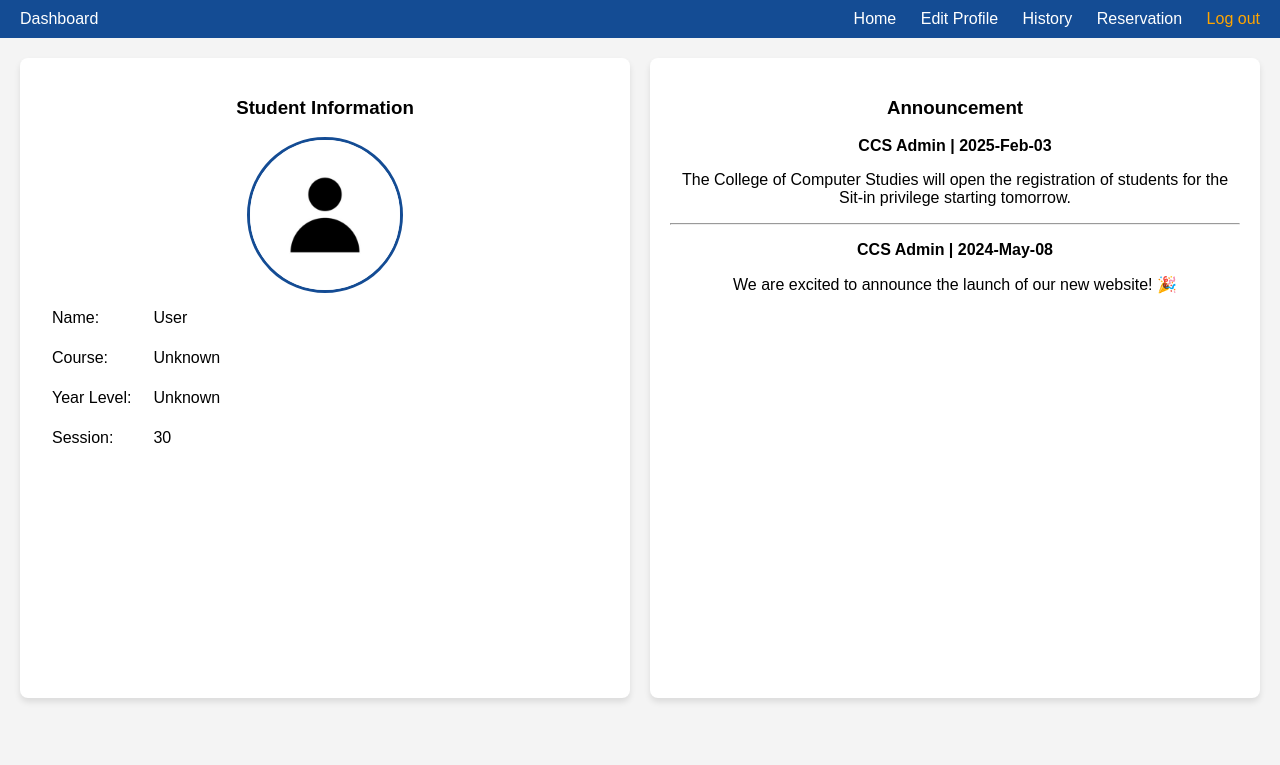
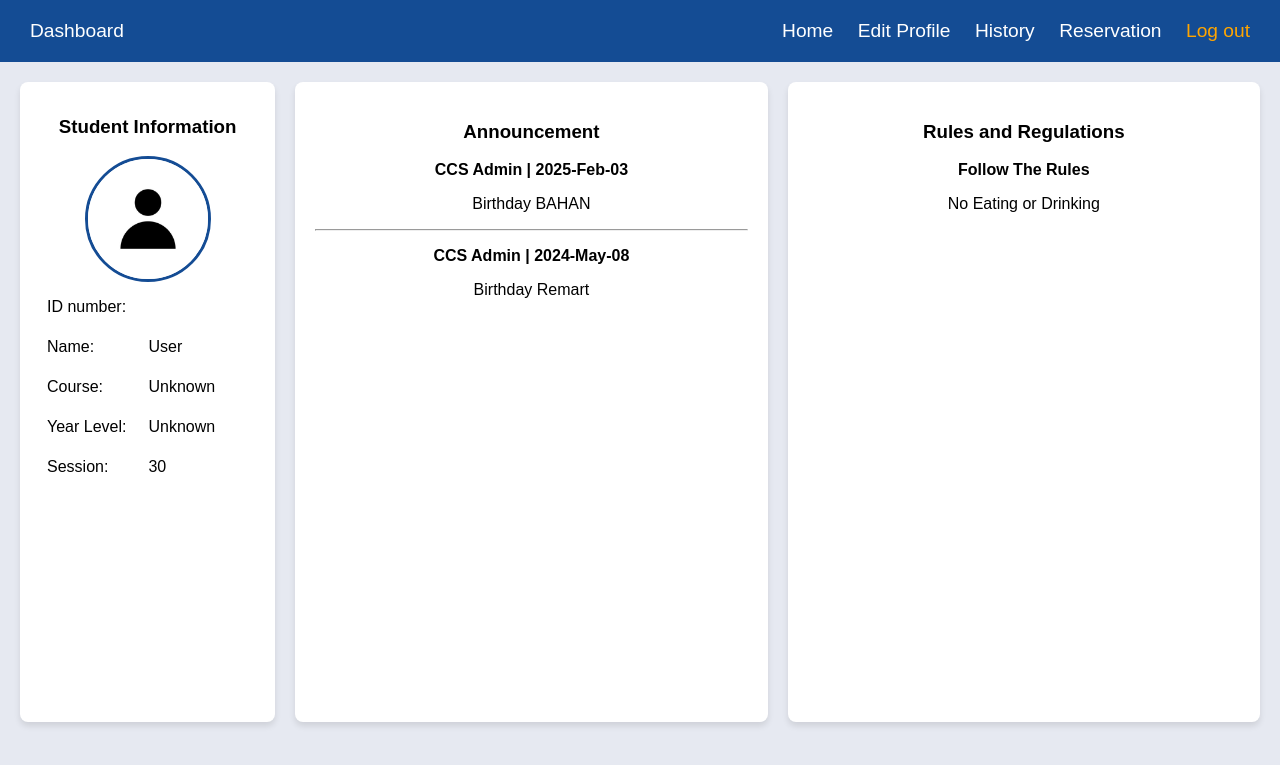
Before and after one commit to StanleyDimarucut/SysArch-PHP, a PHP site: page /dashboard.php in a window 1280 px wide. Shown: the top 765 px of the page. Run offline with PHP 8.4, Linux system fonts and the light colour scheme; the visitor is signed in with stand-in values (Sample User, id 1); data that the repository does not hold is empty.

Commit message:
third commit

```diff
--- a/dashboard.php
+++ b/dashboard.php
@@ -10,13 +10,14 @@
 $username = $_SESSION["username"];
 
 // Fetch user details including profile image
-$query = "SELECT CONCAT(FIRSTNAME, ' ', MIDNAME, ' ', LASTNAME) AS full_name, COURSE, YEARLEVEL, PROFILE_IMG FROM register WHERE USERNAME = ?";
+$query = "SELECT IDNO, CONCAT(FIRSTNAME, ' ', MIDNAME, ' ', LASTNAME) AS full_name, COURSE, YEARLEVEL, PROFILE_IMG FROM register WHERE USERNAME = ?";
 $stmt = mysqli_prepare($con, $query);
 mysqli_stmt_bind_param($stmt, "s", $username);
 mysqli_stmt_execute($stmt);
 $result = mysqli_stmt_get_result($stmt);
 
 if ($row = mysqli_fetch_assoc($result)) {
+    $idno = $row["IDNO"];
     $fullname = $row["full_name"];
     $course = $row["COURSE"];
     $year = $row["YEARLEVEL"];
@@ -40,7 +41,7 @@
             font-family: Arial, sans-serif;
             margin: 0;
             padding: 0;
-            background-color: #f4f4f4;
+            background-color:rgb(230, 233, 241);
         }
         td {
             padding: 10px;
@@ -48,15 +49,17 @@
         }
         .navbar {
             background-color: #144c94;
-            padding: 10px;
+            padding: 20px;
             display: flex;
             justify-content: space-between;
             align-items: center;
+
         }
         .navbar a {
             color: white;
             text-decoration: none;
             margin: 0 10px;
+            font-size: larger;
         }
         .navbar a:hover {
             color: yellow;
@@ -81,6 +84,10 @@
             justify-content: space-between;
             flex-grow: 1;
         }
+        .card:first-child {
+            width: 25%; /* Reduce width */
+            padding: 15px; /* Reduce padding */
+        }
         @media (max-width: 768px) {
             .container {
                 flex-direction: column;
@@ -91,8 +98,8 @@
             }
         }
         .profile-img {
-            width: 150px;
-            height: 150px;
+            width: 120px; /* Reduce image size */
+            height: 120px;
             border-radius: 50%;
             object-fit: cover;
             border: 3px solid #144c94;
@@ -101,7 +108,7 @@
 </head>
 <body>
     <div class="navbar">
-        <a href="Homepage.php">Dashboard</a>
+        <a>Dashboard</a>
         <div>
             <a href="dashboard.php">Home</a>
             <a href="profile.php">Edit Profile</a>
@@ -114,24 +121,33 @@
     <div class="container">
         <!-- Student Information -->
         <div class="card">
+            <div class="profile">
             <h3>Student Information</h3>
             <img src="<?php echo htmlspecialchars($profile_img); ?>" alt="Profile Picture" class="profile-img">
             <table class="info-table">
+                <tr><td>ID number:</td><td><?php echo htmlspecialchars($idno); ?></td></tr>
                 <tr><td>Name:</td><td><?php echo htmlspecialchars($fullname); ?></td></tr>
                 <tr><td>Course:</td><td><?php echo htmlspecialchars($course); ?></td></tr>
                 <tr><td>Year Level:</td><td><?php echo htmlspecialchars($year); ?></td></tr>
                 <tr><td>Session:</td><td>30</td></tr> <!-- Placeholder value -->
             </table>
+            </div>
         </div>
 
         <!-- Announcements -->
         <div class="card">
             <h3>Announcement</h3>
             <p><strong>CCS Admin | 2025-Feb-03</strong></p>
-            <p>The College of Computer Studies will open the registration of students for the Sit-in privilege starting tomorrow.</p>
+            <p>Birthday BAHAN</p>
             <hr>
             <p><strong>CCS Admin | 2024-May-08</strong></p>
-            <p>We are excited to announce the launch of our new website! 🎉</p>
+            <p>Birthday Remart</p>
+        </div>
+
+        <div class="card">
+            <h3>Rules and Regulations</h3>
+            <p><strong>Follow The Rules</strong></p>
+            <p>No Eating or Drinking</p>
         </div>
     </div>
 
```
Also changed, not shown: profile.php (+5 -2 lines).
